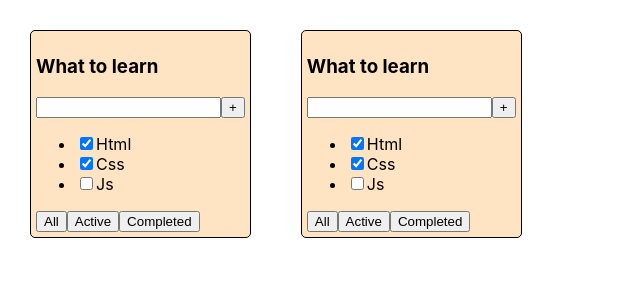
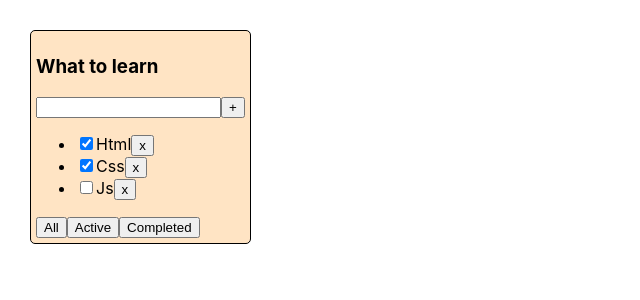
Before and after one commit to bombme247/todolist, a React (Create React App) app: page / in a window 1280 px wide. Shown: the top 300 px of the page, without its empty margins (0-640 px from the left). Built offline with nearby package versions, Linux system fonts and the light colour scheme.

Commit message:
feat: add filter/delete btns (useState)

```diff
--- a/src/App.tsx
+++ b/src/App.tsx
@@ -1,23 +1,50 @@
+import { useState } from 'react';
 import './App.css';
 import { TaskType, Todolist } from './Todolist';
-// import { Tasks } from './Tasks';
+
+
+export type FilterValuesType = "all"|"active"|"completed"
 
 function App() {
 
   const todolistTitle = "What to learn"
-  const tasks: Array<TaskType> = [
+
+  //state
+  const [tasks, setTasks] = useState<Array<TaskType>>([
     {id: 1, title: "Html", isDone: true},
     {id: 2, title: "Css", isDone: true},
-    {id: 3, title: "Js", isDone: false}
-  ]
+    {id: 3, title: "Js", isDone: false},
+  ])
+
+
+  const removeTask = (taskId: number) => {
+    const newState = tasks.filter(task => task.id !== taskId)
+    setTasks(newState)
+    console.log(newState)
+  }
+
+  const [filter, setFilter] = useState<FilterValuesType>("all")
+  //какие такси отдать в Туду на отрисовку? => см. filter
+
+  let filteredTasksForTodolist: Array<TaskType> = tasks;
+  if(filter === "active"){
+    filteredTasksForTodolist = tasks.filter(task => task.isDone === false)
+  }
+  if(filter === "completed"){
+    filteredTasksForTodolist = tasks.filter(task => task.isDone === true)
+  }
+
+  const changeFilter = (newFilterValue: FilterValuesType) => {
+    setFilter(newFilterValue)
+  }
 
     return (
         <div className="App">
-          <Todolist title={todolistTitle} tasks={tasks}/>
-          <Todolist title={todolistTitle} tasks={tasks}/>
+          <Todolist title={todolistTitle} tasks={filteredTasksForTodolist} removeTask={removeTask} changeFilter={changeFilter}/>
         </div>
     );
 }
+
 
 
 // ------------------ additional(optional) homework--------------
@@ -27,13 +54,11 @@ function App() {
 //   title: string
 //   isDone: boolean
 // }
-
 // export type DataType = {
 //   title: string
 //   tasks: Array<TasksType> //TaskType[]
 //   students: Array<string> //string[]
 // }
-
 // function App() {
 
 //   const data1 = {
--- a/src/Todolist.tsx
+++ b/src/Todolist.tsx
@@ -1,7 +1,10 @@
+import { FilterValuesType } from "./App"
 
 type TodolistPropsType = {
   title: string
   tasks: Array<TaskType>
+  removeTask: (taskId: number) => void
+  changeFilter: (newFilterValue: FilterValuesType) => void
 }
 
 export type TaskType = {
@@ -15,9 +18,10 @@ export const Todolist = (props: TodolistPropsType) => {
   const tasksElements: Array<JSX.Element> | JSX.Element = props.tasks.length !== 0
   ? props.tasks.map(task => {
     return (
-      <li>
+      <li key={task.id}>
         <input type="checkbox" checked={task.isDone} />
         <span>{task.title}</span>
+        <button onClick={() => props.removeTask(task.id)}>x</button>
       </li>
     )
   })
@@ -34,9 +38,9 @@ export const Todolist = (props: TodolistPropsType) => {
         {tasksElements}
       </ul>
       <div>
-        <button>All</button>
-        <button>Active</button>
-        <button>Completed</button>
+        <button onClick={() => props.changeFilter("all")}>All</button>
+        <button onClick={() => props.changeFilter("active")}>Active</button>
+        <button onClick={() => props.changeFilter("completed")}>Completed</button>
       </div>
     </div>
   )
```
Also changed, not shown: src/Tasks.tsx (deleted, +0 -35 lines).
